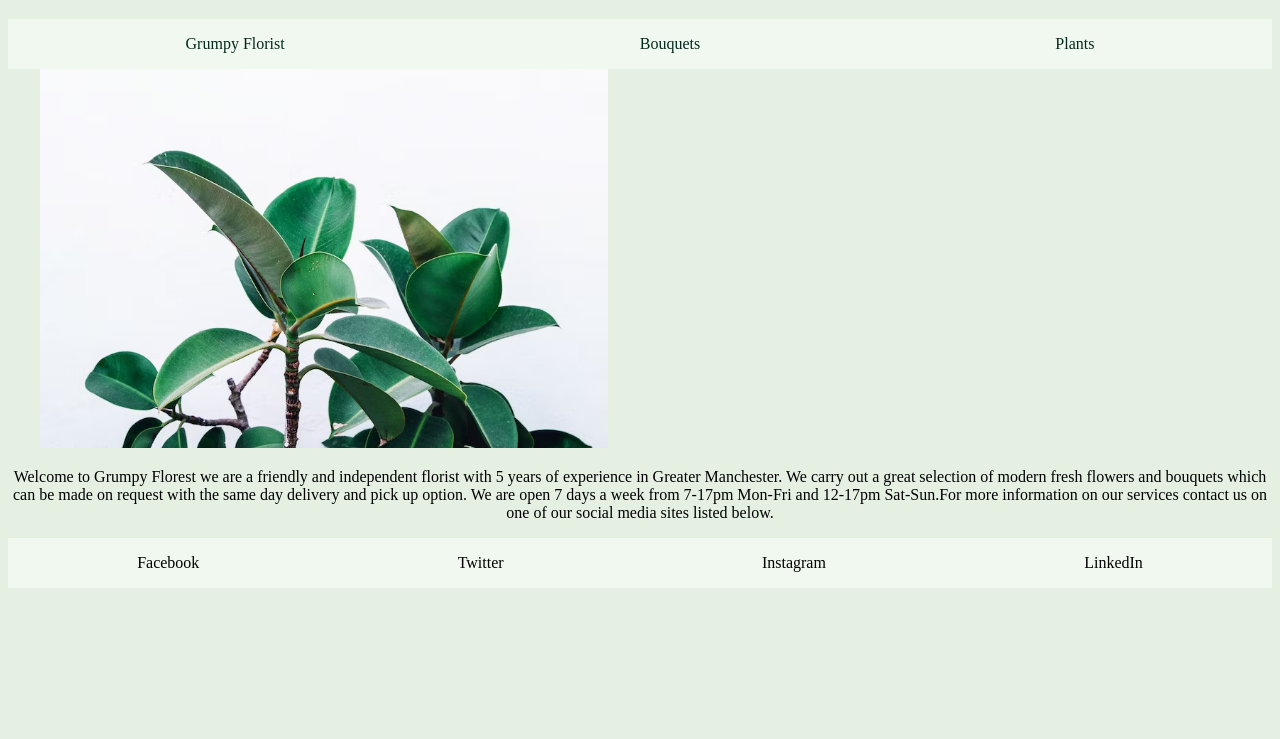
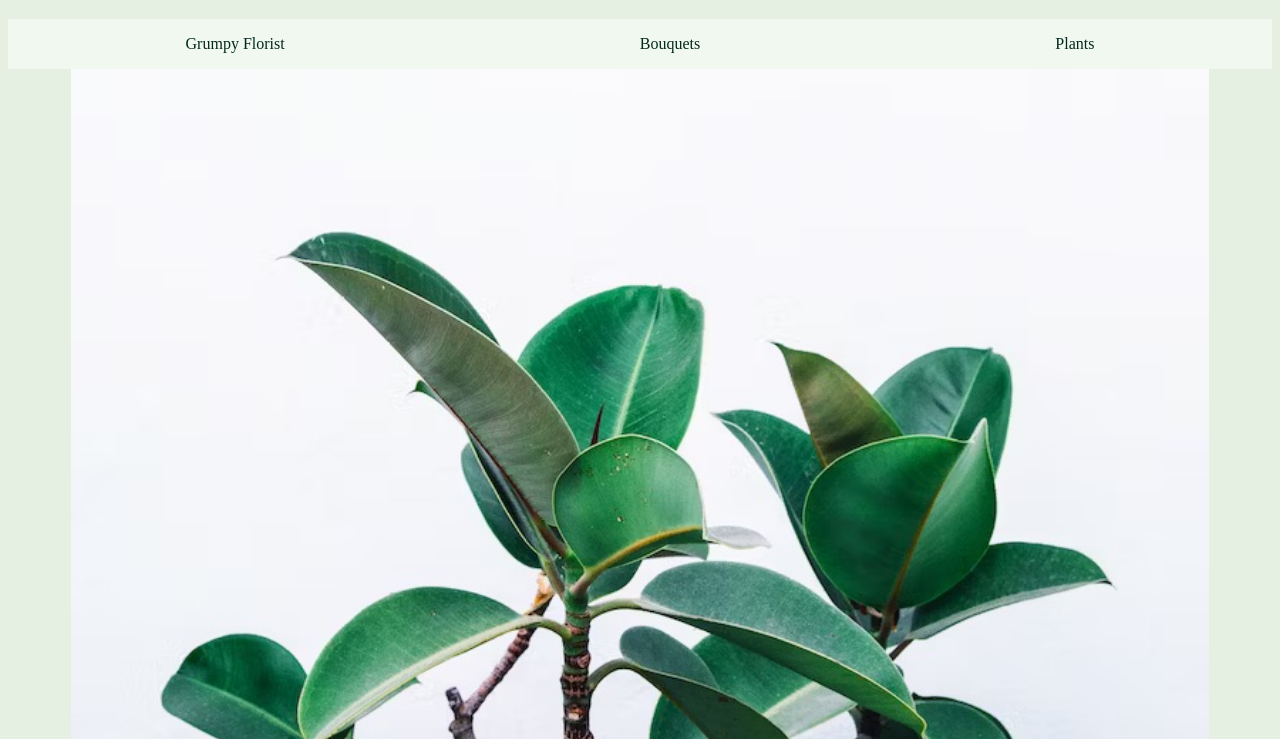
Before and after one commit to saraa485/Grumpy-florist, a plain HTML site: page index.html in a window 1280 px wide. Shown: the part 61-800 px from the top of the page. Drawn offline with Linux system fonts and the light colour scheme.

Commit message:
Update florist.css

```diff
--- a/florist.css
+++ b/florist.css
@@ -26,8 +26,6 @@ h1 {
 .firstpage {
     display: block;
     justify-content: center;
-    max-width: 50%;
-    max-height: 50%;
 }
 
 .selection {
```
